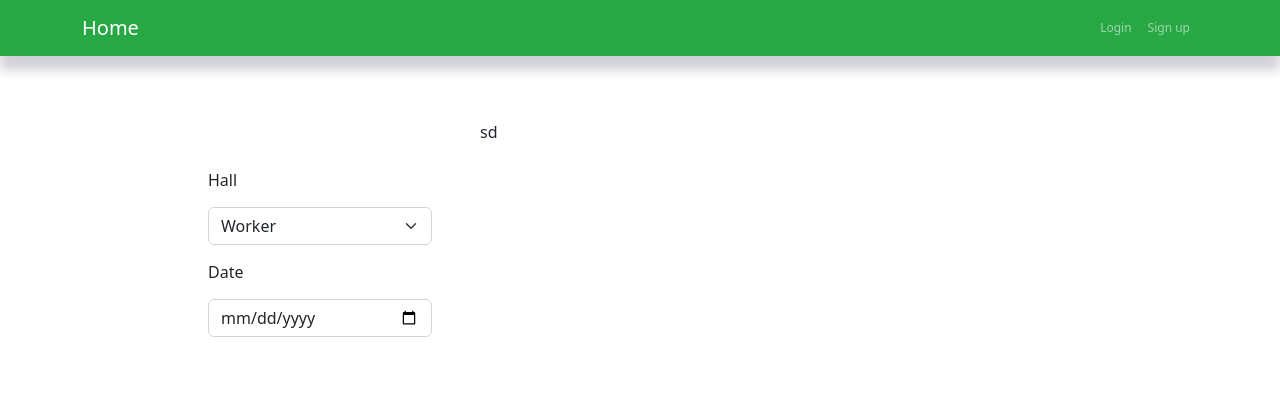
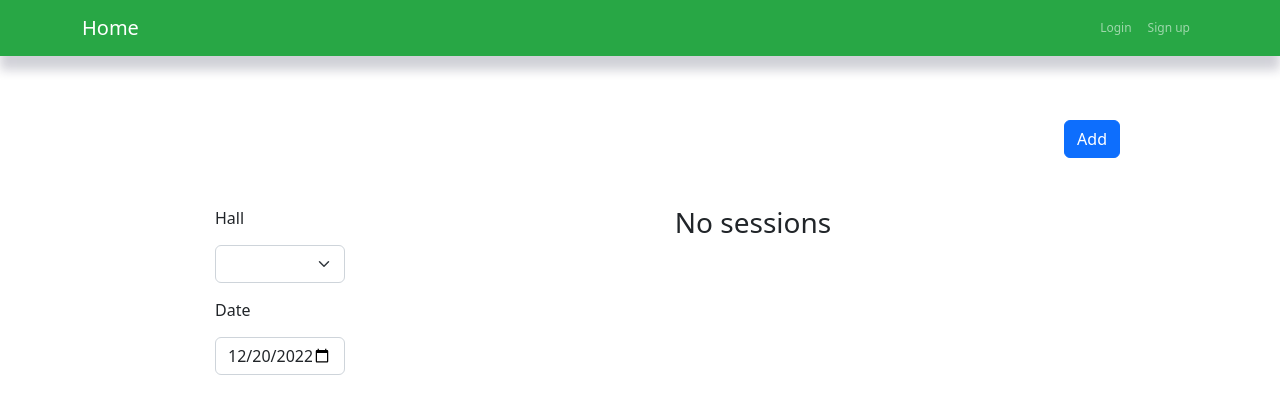
Before and after one commit to kotenko2002/Cimas-client, a Vue app: page /sessions in a window 1280 px wide. Shown: the top 414 px of the page. Built offline with nearby package versions, Linux system fonts and the light colour scheme; what @meforma/vue-toaster would draw is missing.

Commit message:
fix work with sessions

```diff
--- a/src/components/Home.vue
+++ b/src/components/Home.vue
@@ -1,7 +1,7 @@
 <template>
   <div>
     <div v-if="user">
-      <h3>You are log in</h3>
+      <h3>You are log in as</h3>
       <h4>{{user.name}}</h4>
     </div>
     <div v-else>
--- a/src/views/forWorker/SessionsView.vue
+++ b/src/views/forWorker/SessionsView.vue
@@ -1,47 +1,197 @@
 <template>
-  <div class="w-100 d-flex justify-content-center">
-    <div class="w-25 form p-5">
+  <div class="w-75 d-flex justify-content-end">
+    <button
+        class="btn btn-primary"
+        type="button"
+        @click="displayModal=true"
+    >
+      Add
+    </button>
+  </div>
+  <div class="w-75 d-flex justify-content-center">
+    <div class="w-100 d-flex justify-content-center flex-wrap">
+      <div class="form m-5">
+        <div class="form-group">
+          <label>Hall</label>
+          <select class="form-select" v-model="hallId">
+            <option v-for="option in halls" v-bind:value="option.id">
+              {{ option.name }}
+            </option>
+          </select>
+        </div>
+        <div class="form-group">
+          <label>Date</label>
+          <input type="date" class="form-control" v-model="date">
+        </div>
+      </div>
+      <div class="w-75">
+        <div v-if="displayTable">
+          <table class="table table-striped text-center">
+            <thead>
+            <tr>
+              <th scope="col">#</th>
+              <th scope="col">Film name</th>
+              <th scope="col">Ticket price</th>
+              <th scope="col">Time</th>
+              <th scope="col"></th>
+            </tr>
+            </thead>
+            <tbody>
+            <tr v-for="session in sessions" :key="session.id">
+              <th scope="row">
+                <a href="#">{{session.id}}</a>
+              </th>
+              <td>{{session.filmName}}</td>
+              <td>{{session.ticketPrice}}</td>
+              <td>{{session.startTime}} - {{session.endTime}}</td>
+              <td>
+                <ul class="list-inline m-0">
+                  <li class="list-inline-item">
+                    <button
+                        class="btn btn-danger btn-sm m-1"
+                        type="button"
+                        @click="delSession(session.id)"
+                    >
+                      Delete
+                    </button>
+                  </li>
+                </ul>
+              </td>
+            </tr>
+            </tbody>
+          </table>
+        </div>
+        <div v-else class="mt-5">
+          <h3>No sessions</h3>
+        </div>
+      </div>
+    </div>
+  </div>
+  <modal-window v-model:show="displayModal">
+    <form @submit.prevent="addSession">
       <div class="form-group">
         <label>Hall</label>
-        <select class="form-select">
-          <option v-for="option in roleOptions" v-bind:value="option.value">
+        <select class="form-select" v-model="hallId">
+          <option v-for="option in halls" v-bind:value="option.id">
             {{ option.name }}
           </option>
         </select>
       </div>
       <div class="form-group">
-        <label>Date</label>
-        <input type="date" class="form-control" v-model="date">
+        <label>Film</label>
+        <select class="form-select" v-model="filmId">
+          <option v-for="option in films" v-bind:value="option.id">
+            {{ option.name }}
+          </option>
+        </select>
       </div>
-    </div>
-    <div class="w-50">
-      sd
-    </div>
-  </div>
+      <div class="form-group">
+        <label>Ticket price</label>
+        <input type="number" class="form-control" placeholder="Ticket price" v-model="ticketPrice">
+      </div>
+      <div class="form-group">
+        <label>Start data/time</label>
+        <input type="datetime-local" class="form-control" placeholder="Start time" v-model="startDateTime">
+      </div>
+      <div class="w-100 d-flex justify-content-end">
+        <button class="btn btn-primary w-25 m-0">Add</button>
+      </div>
+    </form>
+  </modal-window>
 </template>
 
 <script>
 import {mapGetters} from "vuex";
+import axios from "axios";
+import ModalWindow from "@/components/UI/ModalWindow";
 
 export default {
   name: 'sessions-view',
+  components: {ModalWindow},
   data() {
     return {
       sessions: [],
-      date: new Date(),
-      roleOptions: [
-        { name: 'Worker', value: 1},
-        { name: 'Reviewer', value: 2},
-        { name: 'Company admin', value: 3}
-      ]
+      date: new Date().toISOString().split('T')[0],
+      halls: [],
+      hallId: null,
+      films: [],
+      filmId: null,
+      displayModal: false,
+      ticketPrice: 0,
+      startDateTime: null,
+    }
+  },
+  async mounted() {
+    if(this.workday?.id) {
+      await this.getHalls(this.workday?.cinemaId);
+    }
+  },
+  methods: {
+    async getHalls(cinemaId) {
+      const response = await axios.get(`/hall/items/${cinemaId}`);
+      this.halls = response.data;
+    },
+    async getSessions() {
+      if(this.hallId !== null && this.date !== null) {
+        const response = await axios.get('session/items', {params: {
+            hallId: this.hallId,
+            date: this.date,
+        }});
+
+        this.sessions = response.data;
+      }
+    },
+    async addSession() {
+      this.displayModal = false;
+
+      await axios.post('/session/add', {
+        filmId: this.filmId,
+        hallId: this.hallId,
+        TicketPrice: this.ticketPrice,
+        StartDateTime: this.startDateTime
+      });
+
+      this.filmId = null;
+      this.ticketPrice = 0;
+      this.startDateTime = null;
+
+      await this.getSessions();
+    },
+    async delSession(sessionId) {
+      await axios.delete(`/session/del/${sessionId}`)
+      await this.getSessions();
     }
   },
   computed: {
     ...mapGetters(['workday']),
-    displayList() {
+    displayTable() {
       return this.sessions.length > 0;
     },
   },
+  watch: {
+    async workday(newValue) {
+      if(newValue != null) {
+        await this.getHalls(newValue.cinemaId);
+      }
+    },
+    async hallId() {
+      await this.getSessions();
+    },
+    async date() {
+      await this.getSessions();
+    },
+    startDateTime(newValue) {
+      if(newValue !== null) {
+        this.date = this.startDateTime.split('T')[0];
+      }
+    },
+    async displayModal(newValue) {
+      if(newValue) {
+        const response = await axios.get('/film/items');
+        this.films = response.data;
+      }
+    }
+  }
 }
 </script>
 
@@ -49,4 +199,13 @@ export default {
 .form * {
   margin-bottom: 15px;
 }
+
+.form {
+  width: 130px;
+}
+
+form * {
+  margin-bottom: 15px;
+  width: 350px;
+}
 </style>
```
